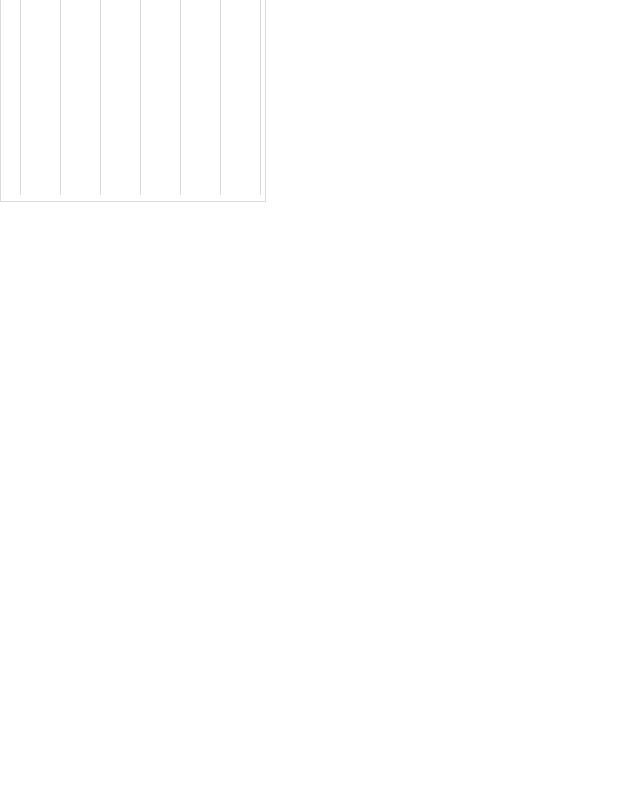
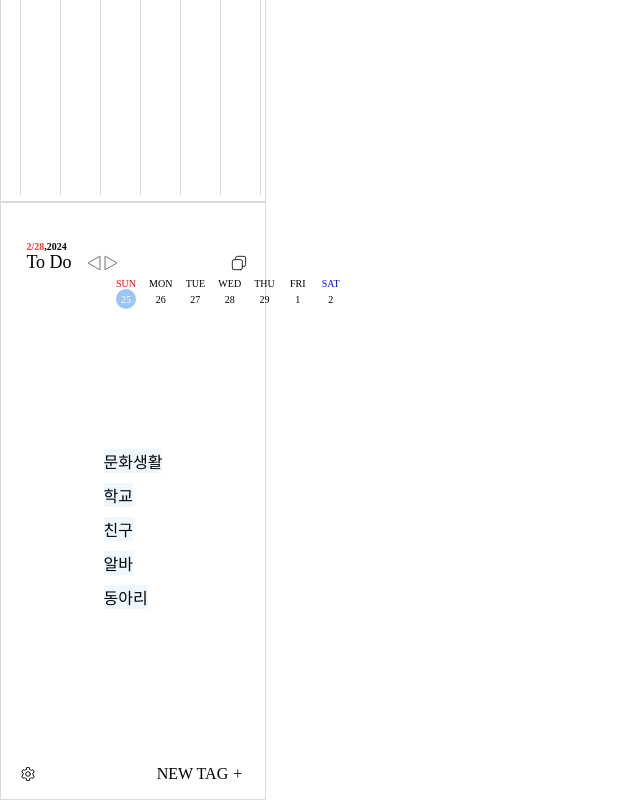
Before and after one commit to codingBottle/JMGDH_Web, a Next.js app: page /test in a window 1280 px wide. Shown: the part 280-1080 px from the top of the page, without its empty margins (0-640 px from the left). Before the commit the page ends 800 px from the top, so only its background shows below. Built offline with nearby package versions, Linux system fonts and the light colour scheme.

Commit message:
feat(#6): Todo 컴포넌트

```diff
--- /dev/null
+++ b/src/assets/icon/Copy.tsx
@@ -0,0 +1,22 @@
+import React from 'react';
+
+const CopyButton = () => (
+  <svg
+    width="20"
+    height="20"
+    fill="none"
+    xmlns="http://www.w3.org/2000/svg"
+    viewBox="0 0 24 24"
+    stroke="currentColor"
+    transform="scale(-1, 1)"
+  >
+    <path
+      strokeLinecap="round"
+      strokeLinejoin="round"
+      strokeWidth={1}
+      d="M8 16H6a2 2 0 01-2-2V6a2 2 0 012-2h8a2 2 0 012 2v2m-6 12h8a2 2 0 002-2v-8a2 2 0 00-2-2h-8a2 2 0 00-2 2v8a2 2 0 002 2z"
+    />
+  </svg>
+);
+
+export default CopyButton;
--- /dev/null
+++ b/src/components/Todo/TodoList.tsx
@@ -0,0 +1,25 @@
+import React from 'react';
+
+interface Todo {
+  id: number;
+  content: string;
+  isCheck: boolean;
+}
+
+interface TodoListProps {
+  todos: Todo[];
+}
+
+const TodoList = ({ todos }: TodoListProps) => {
+  return (
+    <ul>
+      {todos.map((todo) => (
+        <li key={todo.id}>
+          {todo.content} {todo.isCheck ? '✔️' : '❌'}
+        </li>
+      ))}
+    </ul>
+  );
+};
+
+export default TodoList;
--- /dev/null
+++ b/src/components/Todo/TodoSetting.tsx
@@ -0,0 +1,73 @@
+import styled from 'styled-components';
+
+const TodoSetting = () => {
+  return (
+    <SettingContainer>
+      <svg
+        viewBox="0 0 24 24"
+        xmlns="http://www.w3.org/2000/svg"
+        width={22}
+        height={22}
+      >
+        <g id="Layer_2">
+          <g id="Workspace">
+            <rect style={{ fill: 'none' }} height="24" width="24" />
+            <path
+              style={{
+                fill: 'none',
+                stroke: '#000',
+                strokeLinecap: 'round',
+                strokeLinejoin: 'round',
+              }}
+              d="M10.22,7l.28-2h3l.28,2a5.53,5.53,0,0,1,1.69,1l1.84-.74,1.5,2.6L17.25,11a5.33,5.33,0,0,1,0,2l1.56,1.22-1.5,2.6-1.84-.74a4.58,4.58,0,0,1-.8.56,4.73,4.73,0,0,1-.89.41l-.28,2h-3l-.28-2a5.53,5.53,0,0,1-1.69-1l-1.84.74-1.5-2.6L6.75,13a5.33,5.33,0,0,1,0-2L5.19,9.8l1.5-2.6,1.84.74a4.58,4.58,0,0,1,.8-.56A4.73,4.73,0,0,1,10.22,7Z"
+            />
+            <circle
+              style={{
+                fill: 'none',
+                stroke: '#000',
+                strokeLinecap: 'round',
+                strokeLinejoin: 'round',
+              }}
+              cx="12"
+              cy="12"
+              r="2.5"
+            />
+          </g>
+        </g>
+      </svg>
+
+      <NewTagBtn>
+        NEW TAG <span>+</span>
+      </NewTagBtn>
+    </SettingContainer>
+  );
+};
+
+export default TodoSetting;
+
+const SettingContainer = styled.div`
+  display: flex;
+  justify-content: space-around;
+  align-items: center;
+
+  width: 100%;
+  height: 50px;
+  gap: 80px;
+`;
+
+const NewTagBtn = styled.div`
+  display: flex;
+  justify-content: center;
+  align-items: center;
+
+  width: 100px;
+  height: 30px;
+
+  border-radius: 5px;
+
+  cursor: pointer;
+
+  span {
+    margin-left: 5px;
+  }
+`;
--- /dev/null
+++ b/src/components/Todo/TodoTagList.tsx
@@ -0,0 +1,90 @@
+import React, { useState, useEffect } from 'react';
+import TodoList from './TodoList';
+import styled from 'styled-components';
+
+interface Tag {
+  id: number;
+  name: string;
+}
+
+interface Todo {
+  id: number;
+  content: string;
+  isCheck: boolean;
+}
+
+const TodoTagList = () => {
+  const TagMapping = ['문화생활', '학교', '친구', '알바', '동아리'];
+  const [tags, setTags] = useState<Tag[]>([]);
+  const [todos, setTodos] = useState<{ [key: number]: Todo[] }>({});
+  const [toggle, setToggle] = useState<number | null>(null);
+  const [input, setInput] = useState<string>('');
+
+  useEffect(() => {
+    const mappedTags = TagMapping.map((name, index) => ({ id: index, name }));
+    setTags(mappedTags);
+  }, []);
+
+  const handleTagClick = (tagId: number) => {
+    setToggle(tagId);
+  };
+
+  const handleAddTodo = (tagId: number) => {
+    const newTodo: Todo = {
+      id: Date.now(),
+      content: input,
+      isCheck: false,
+    };
+
+    setTodos({
+      ...todos,
+      [tagId]: [...(todos[tagId] || []), newTodo],
+    });
+
+    setInput('');
+  };
+
+  const handleInputChange = (e: React.ChangeEvent<HTMLInputElement>) => {
+    setInput(e.target.value);
+  };
+
+  return (
+    <TotalTag>
+      {tags.map((tag) => (
+        <TagBtn key={tag.id}>
+          <div onClick={() => handleTagClick(tag.id)}>
+            {tag.name}
+          </div>
+          {toggle === tag.id && (
+            <div>
+              {todos[tag.id] && <TodoList todos={todos[tag.id]} />}
+              <div>
+                <input type="text" value={input} onChange={handleInputChange} />
+                <button onClick={() => handleAddTodo(tag.id)}>
+                  추가
+                </button>
+              </div>
+            </div>
+          )}
+        </TagBtn>
+      ))}
+    </TotalTag>
+  );
+};
+
+export default TodoTagList;
+
+const TotalTag = styled.div`
+  display: flex;
+  flex-direction: column;
+  justify-content: center;
+  align-items: start;
+
+  gap: 10px;
+`;
+
+const TagBtn = styled.div`
+  background-color: aliceblue;
+
+  cursor: pointer;
+`;
--- /dev/null
+++ b/src/components/Todo/WeekList.tsx
@@ -0,0 +1,119 @@
+import styled from 'styled-components';
+import theme from '@/styles/theme/theme';
+
+interface DayInfo {
+  day: string;
+  date: number;
+  isToday: boolean;
+}
+
+const dayMapping: { [key: number]: string } = {
+  0: 'SUN',
+  1: 'MON',
+  2: 'TUE',
+  3: 'WED',
+  4: 'THU',
+  5: 'FRI',
+  6: 'SAT',
+};
+
+const WeekList = () => {
+  // 주간 날자 계산
+  const today = new Date();
+  const dayOfWeek = today.getDay();
+  const sunday = new Date(today.setDate(today.getDate() - dayOfWeek));
+
+  const weekDays: DayInfo[] = Array.from({ length: 7 }).map((_, i) => {
+    const currentDay = new Date(sunday.getTime() + i * 24 * 60 * 60 * 1000);
+    return {
+      day: dayMapping[currentDay.getDay()],
+      date: currentDay.getDate(),
+      isToday: currentDay.getDate() === today.getDate(),
+    };
+  });
+
+  console.log(dayOfWeek);
+  console.log('일요일',sunday);
+  console.log('오늘', new Date());
+  console.log('함수',today);
+
+
+
+  return (
+    <WeekContainer>
+      <DayList>
+        {weekDays.map((item, i) => (
+          <DayItem key={i}>
+            <DayTxt
+              color={
+                item.day === 'SUN'
+                  ? 'red'
+                  : item.day === 'SAT'
+                  ? 'blue'
+                  : 'black'
+              }
+            >
+              {item.day}
+            </DayTxt>
+            <DateTxt isToday={item.isToday}>{item.date}</DateTxt>
+          </DayItem>
+        ))}
+      </DayList>
+    </WeekContainer>
+  );
+};
+
+export default WeekList;
+
+const WeekContainer = styled.div`
+  display: flex;
+  justify-content: center;
+  align-items: center;
+  width: 100%;
+  margin-top: 5px;
+  p {
+    font-size: 18px;
+    font-weight: ${theme.fontWeight.Regular};
+  }
+`;
+
+const DayList = styled.ul`
+  display: flex;
+  align-items: center;
+  justify-content: space-around;
+  padding: 0;
+  width: 34px;
+  height: 100%;
+
+  gap: 13px;
+`;
+
+const DayItem = styled.li`
+  display: flex;
+  flex-direction: column;
+  align-items: center;
+  justify-content: center;
+
+  list-style: none;
+`;
+
+const DayTxt = styled.div<{ color: string }>`
+  color: ${({ color }) => color};
+  font-size: 10px;
+  font-weight: ${theme.fontWeight.Regular};
+`;
+
+const DateTxt = styled.div<{ isToday: boolean }>`
+  display: flex;
+  justify-content: center;
+  align-items: center;
+
+  width: 20px;
+  height: 20px;
+  border-radius: 50%;
+  color: ${({ isToday }) => (isToday ? 'white' : 'black')};
+  background-color: ${({ isToday }) => (isToday ? '#9AC5F4' : 'none')};
+
+  font-size: 10px;
+  font-weight: ${theme.fontWeight.Regular};
+`;
--- /dev/null
+++ b/src/components/Todo/index.tsx
@@ -0,0 +1,95 @@
+import React, { useState } from 'react';
+import styled from 'styled-components';
+import { RightArrow, LeftArrow } from '@/assets/icon/Arrow';
+import theme from '@/styles/theme/theme';
+import CopyButton from '@/assets/icon/Copy';
+import WeekList from './WeekList';
+import TodoSetting from './TodoSetting';
+import TagList from './TodoTagList';
+
+const Todo = () => {
+  const [date, setDate] = useState(new Date());
+  const [day, setDay] = useState(date.getDate());
+  const [month, setMonth] = useState(date.getMonth() + 1);
+  const [year, setYear] = useState(date.getFullYear());
+
+  return (
+    <TotoContainer>
+      <div>
+        <DayNTodo>
+          <div className="Top">
+            <p className="day">
+              {month}/{day}
+            </p>
+            <p>,{year}</p>
+          </div>
+          <div className="Bottom">
+            <p className="Todo">To Do</p>
+            <RightArrow />
+            <LeftArrow />
+            <CopyButton />
+          </div>
+        </DayNTodo>
+        <WeekList />
+      </div>
+      <TagList />
+
+      <TodoSetting />
+    </TotoContainer>
+  );
+};
+
+export default Todo;
+
+const TotoContainer = styled.div`
+  display: flex;
+  flex-direction: column;
+  justify-content: space-between;
+  align-items: center;
+
+  width: 100%;
+  height: 100%;
+
+  border: 1px solid ${theme.color.SecondaryColor.ButtonBorder};
+`;
+
+const DayNTodo = styled.div`
+  width: 100%;
+  .Top {
+    margin: 38px 0px 0px 10px;
+    display: flex;
+    justify-content: left;
+    width: auto;
+
+    p {
+      font-size: 10px;
+      font-weight: ${theme.fontWeight.bold};
+    }
+    .day {
+      color: ${theme.color.AccentColor.SaturdayColor};
+    }
+  }
+  .Todo {
+    font-size: 18px;
+    font-weight: ${theme.fontWeight.Regular};
+  }
+  .Bottom {
+    display: flex;
+    justify-content: left;
+    align-items: center;
+    margin: 0px 0px 0px 10px;
+    width: 100%;
+    p {
+      font-size: 18px;
+      font-weight: ${theme.fontWeight.Regular};
+      margin-right: 13px;
+    }
+    svg {
+      cursor: pointer;
+      margin-right: 1px;
+    }
+    :nth-child(4) {
+      margin-left: 110px;
+    }
+  }
+`;
--- a/src/pages/test.tsx
+++ b/src/pages/test.tsx
@@ -2,6 +2,7 @@ import React from "react";
 import DailyCalender from "@/components/DailyCalender";
 import styled from "styled-components";
 import Navbar from "@/components/Navbar";
+import Todo from "@/components/Todo";
 
 export default function hello() {
   return (
@@ -10,6 +11,9 @@ export default function hello() {
       <Container>
         <DailyCalender />
       </Container>
+      <TodoContainer>
+        <Todo />
+      </TodoContainer>
     </div>
   );
 }
@@ -18,3 +22,8 @@ const Container = styled.div`
   width: 266px;
   height: 402px;
 `;
+
+const TodoContainer = styled.div`
+  width: 266px;
+  height: 598px;
+`;
```
